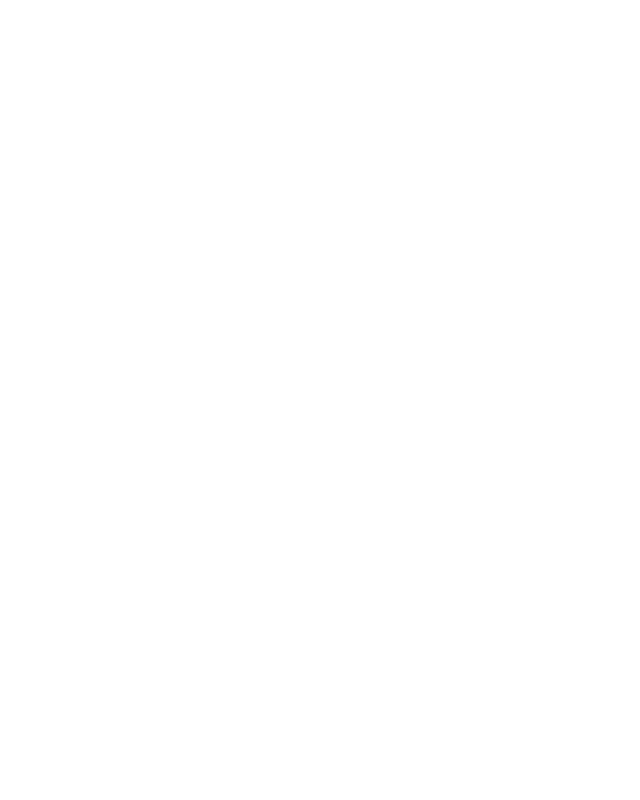
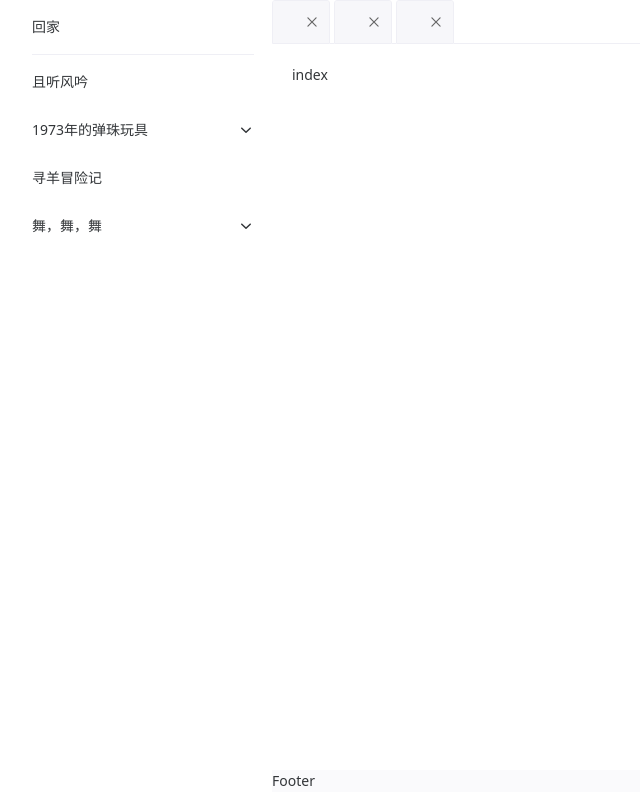
Before and after one commit to Y2138/blog-front, a Vue app: page /boss/index in a window 1280 px wide. Before the commit this address had no page. Shown: the whole page, without its empty margins (0-640 px from the left). Built offline with nearby package versions, Linux system fonts and the light colour scheme.

Commit message:
feat: 后台管理页面布局

```diff
--- /dev/null
+++ b/src/router/boss.ts
@@ -0,0 +1,17 @@
+import type { RouteRecordRaw } from 'vue-router'
+const routes: RouteRecordRaw[] = [
+  {
+    path: '/boss',
+    name: 'bossMain',
+    component: () => import('../views/boss/layout.vue'),
+    children: [
+      {
+        path: '/boss/index',
+        name: 'bossMainIndex',
+        component: () => import('../views/boss/dashboard.vue')
+      }
+    ]
+  }
+]
+
+export default routes
--- a/src/router/index.ts
+++ b/src/router/index.ts
@@ -2,12 +2,14 @@ import { createWebHistory, createRouter } from 'vue-router'
 import type { RouteRecordRaw } from 'vue-router'
 
 import mainDoc from './mainDoc'
+import boss from './boss'
 const routes: RouteRecordRaw[] = [
   {
     path: '/',
     redirect: '/docs'
   },
-  ...mainDoc
+  ...mainDoc,
+  ...boss
 ]
 
 const router = createRouter({
--- a/src/router/mainDoc.ts
+++ b/src/router/mainDoc.ts
@@ -3,7 +3,7 @@ const routes: RouteRecordRaw[] = [
   {
     path: '/docs',
     name: 'docs',
-    component: () => import('../views/main/index.vue')
+    component: () => import('../views/main/index.vue'),
   }
 ]
 
--- /dev/null
+++ b/src/views/boss/dashboard.vue
@@ -0,0 +1,6 @@
+<script setup lang="ts">
+
+</script>
+<template>
+  index
+</template>
--- /dev/null
+++ b/src/views/boss/layout.vue
@@ -0,0 +1,148 @@
+<script setup lang="ts">
+import { NIcon, MentionOption } from 'naive-ui'
+import { RouterLink } from 'vue-router'
+import { h } from 'vue';
+const tabTitle = ref(0)
+const menuOptions = ref<MentionOption>([
+  {
+    label: () =>
+      h(
+        RouterLink,
+        {
+          to: {
+            name: 'bossMainIndex',
+            params: {
+              lang: 'zh-CN'
+            }
+          }
+        },
+        { default: () => '回家' }
+      ),
+    key: 'go-back-home',
+  },
+  {
+    key: 'divider-1',
+    type: 'divider',
+    props: {
+      style: {
+        marginLeft: '32px'
+      }
+    }
+  },
+  {
+    label: () =>
+      h(
+        'a',
+        {
+          href: 'https://baike.baidu.com/item/%E4%B8%94%E5%90%AC%E9%A3%8E%E5%90%9F',
+          target: '_blank',
+          rel: 'noopenner noreferrer'
+        },
+        '且听风吟'
+      ),
+    key: 'hear-the-wind-sing',
+  },
+  {
+    label: '1973年的弹珠玩具',
+    key: 'pinball-1973',
+    children: [
+      {
+        label: '鼠',
+        key: 'rat'
+      }
+    ]
+  },
+  {
+    label: '寻羊冒险记',
+    key: 'a-wild-sheep-chase',
+  },
+  {
+    label: '舞，舞，舞',
+    key: 'dance-dance-dance',
+    children: [
+      {
+        type: 'group',
+        label: '人物',
+        key: 'people',
+        children: [
+          {
+            label: '叙事者',
+            key: 'narrator',
+          },
+          {
+            label: '羊男',
+            key: 'sheep-man',
+          }
+        ]
+      },
+      {
+        label: '饮品',
+        key: 'beverage',
+        children: [
+          {
+            label: '威士忌',
+            key: 'whisky'
+          }
+        ]
+      },
+      {
+        label: '食物',
+        key: 'food',
+        children: [
+          {
+            label: '三明治',
+            key: 'sandwich'
+          }
+        ]
+      },
+      {
+        label: '过去增多，未来减少',
+        key: 'the-past-increases-the-future-recedes'
+      }
+    ]
+  }
+])
+</script>
+<template>
+  <n-layout class="layout" has-sider>
+    <n-layout-sider>
+      <n-menu :options="menuOptions" ></n-menu>
+    </n-layout-sider>
+    <n-layout>
+      <n-layout-header>
+        <n-tabs
+          v-model:value="tabTitle"
+          type="card"
+          size="large"
+          pane-style="padding: 0"
+          closable>
+          <n-tab-pane name="第一章"></n-tab-pane>
+          <n-tab-pane name="第二章"></n-tab-pane>
+          <n-tab-pane name="第三章"></n-tab-pane>
+        </n-tabs>
+      </n-layout-header>
+      <n-layout class="layout-main">
+        <router-view></router-view>
+      </n-layout>
+      <n-layout-footer class="layout-footer">
+        Footer
+      </n-layout-footer>
+    </n-layout>
+  </n-layout>
+</template>
+
+<style lang="scss" scoped>
+.layout {
+  width: 100vw;
+  height: 100vh;
+  margin: 0;
+}
+.layout-main {
+  padding: 20px;
+}
+.layout-footer {
+  position: absolute;
+  bottom: 8px;
+  width: 100%;
+}
+</style>
```
Also changed, not shown: components.d.ts (+10 -0 lines).
